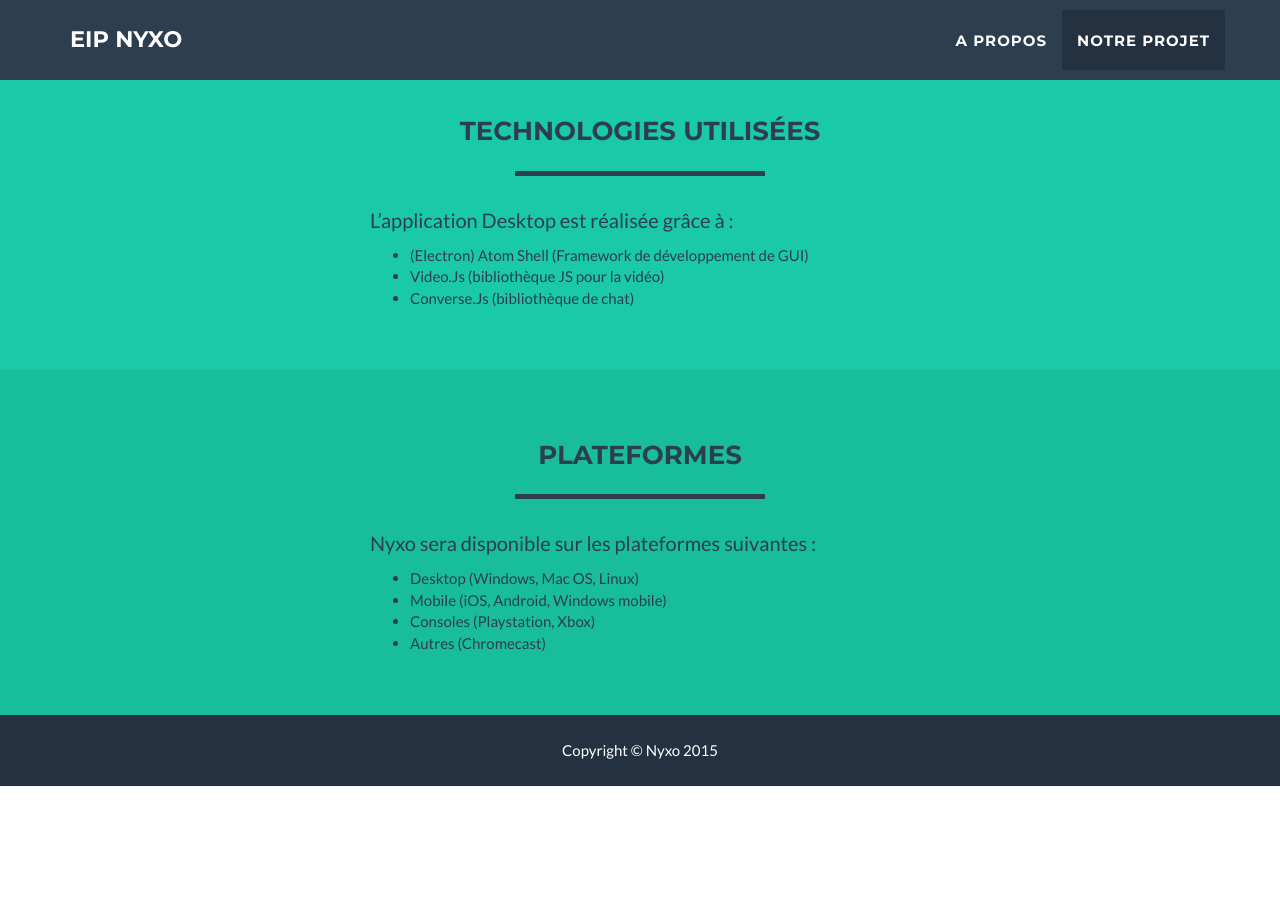
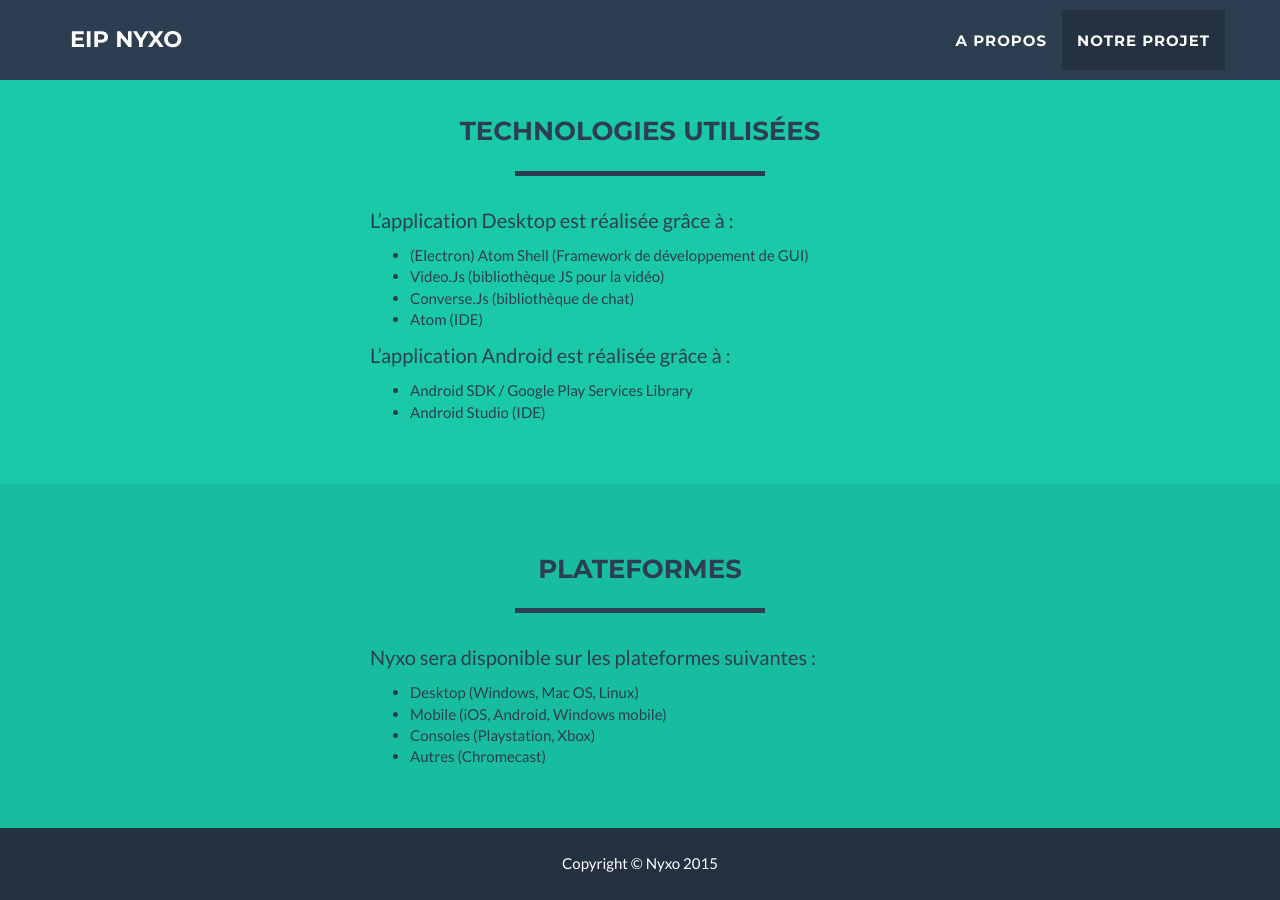
Before and after one commit to eipnyxo/eipnyxo.github.io, a Jekyll site: the page built from _posts/2015-09-14-technologie-utilisee.md, in a window 1280 px wide and 900 px high, scrolled down 1006 px. Built offline with Jekyll 4.4.1, drawn with Linux system fonts in a browser that asks for light colours; before the commit the page ends 1792 px from its top, so only the background shows below that.

Commit message:
Update 2015-09-14-technologie-utilisee.md

```diff
--- a/_posts/2015-09-14-technologie-utilisee.md
+++ b/_posts/2015-09-14-technologie-utilisee.md
@@ -9,3 +9,9 @@ L'application Desktop est réalisée grâce à :
 - (Electron) Atom Shell (Framework de développement de GUI)
 - Video.Js (bibliothèque JS pour la vidéo)
 - Converse.Js (bibliothèque de chat)
+- Atom (IDE)
+
+
+L'application Android est réalisée grâce à :
+- Android SDK / Google Play Services Library
+- Android Studio (IDE)
```
